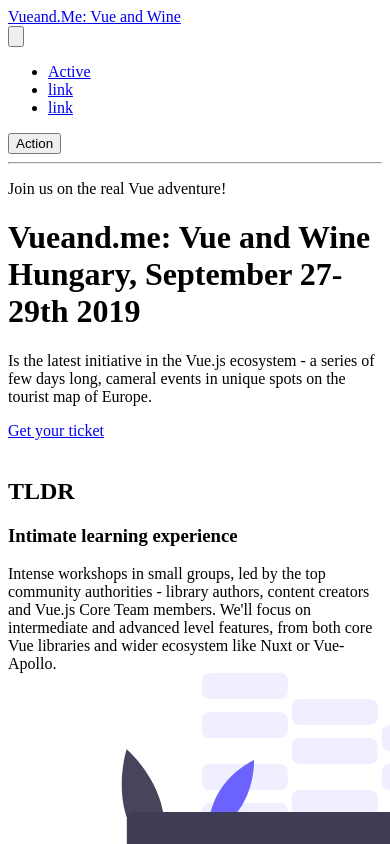
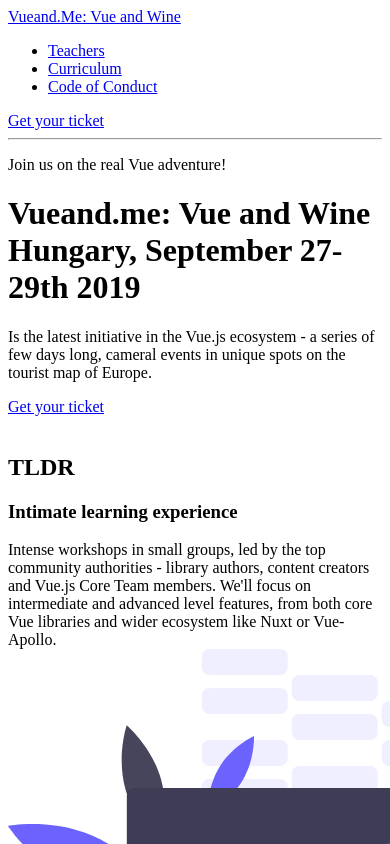
Before and after one commit to vueandme/vueandwine-website, a Nuxt app: page / in a window 390 px wide. Shown: the top 844 px of the page. Built offline with nearby package versions, Linux system fonts and the light colour scheme; what vue-awesome-countdown would draw is missing.

Commit message:
feat: comment hamburger menu and add link for scroll

```diff
--- a/components/Navbar.vue
+++ b/components/Navbar.vue
@@ -21,7 +21,7 @@
         </a>
       </div>
 
-      <div class="block lg:hidden pr-4">
+      <!-- <div class="block lg:hidden pr-4">
         <button
           id="nav-toggle"
           class="flex items-center px-3 py-2 border rounded text-gray-500 border-gray-600 hover:text-gray-800 hover:border-teal-500 appearance-none focus:outline-none"
@@ -35,7 +35,7 @@
             <path d="M0 3h20v2H0V3zm0 6h20v2H0V9zm0 6h20v2H0v-2z" />
           </svg>
         </button>
-      </div>
+      </div> -->
 
       <div
         :class="{
@@ -46,35 +46,36 @@
         <ul class="list-reset lg:flex justify-end flex-1 items-center">
           <li class="mr-3">
             <a
-              class="inline-block py-2 px-4 text-black font-bold no-underline"
-              href="#"
-              >Active</a
+              class="inline-block text-black no-underline hover:text-gray-800 hover:text-underline py-2 px-4"
+              href="#teachers"
             >
+              Teachers
+            </a>
           </li>
           <li class="mr-3">
             <a
               class="inline-block text-black no-underline hover:text-gray-800 hover:text-underline py-2 px-4"
-              href="#"
-              >link</a
+              href="#curriculum"
             >
+              Curriculum
+            </a>
           </li>
           <li class="mr-3">
             <a
               class="inline-block text-black no-underline hover:text-gray-800 hover:text-underline py-2 px-4"
-              href="#"
-              >link</a
+              href="#coc"
             >
+              Code of Conduct
+            </a>
           </li>
         </ul>
-        <button
+        <TicketButton
           :class="{
             'mx-auto lg:mx-0 hover:underline bg-white text-gray-800 font-bold rounded-full mt-4 lg:mt-0 py-4 px-8 shadow opacity-75': true,
             'gradient text-white': scrolled,
             'bg-white text-gray-800': !scrolled
           }"
-        >
-          Action
-        </button>
+        />
       </div>
     </div>
 
@@ -83,7 +84,11 @@
 </template>
 
 <script>
+import TicketButton from '@/components/eventbrite/TicketButton'
 export default {
+  components: {
+    TicketButton
+  },
   props: {
     scrolled: {
       type: Boolean,
```
